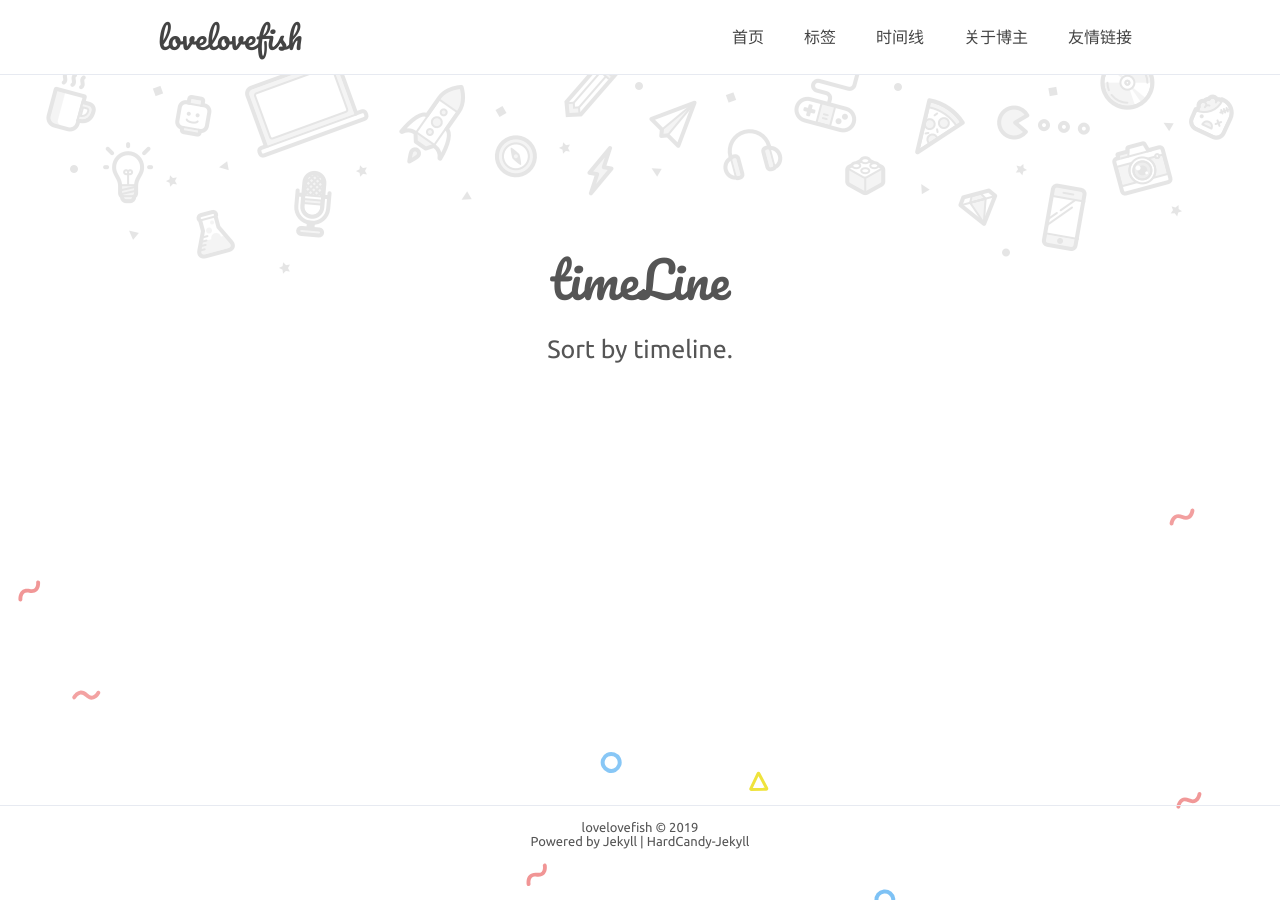
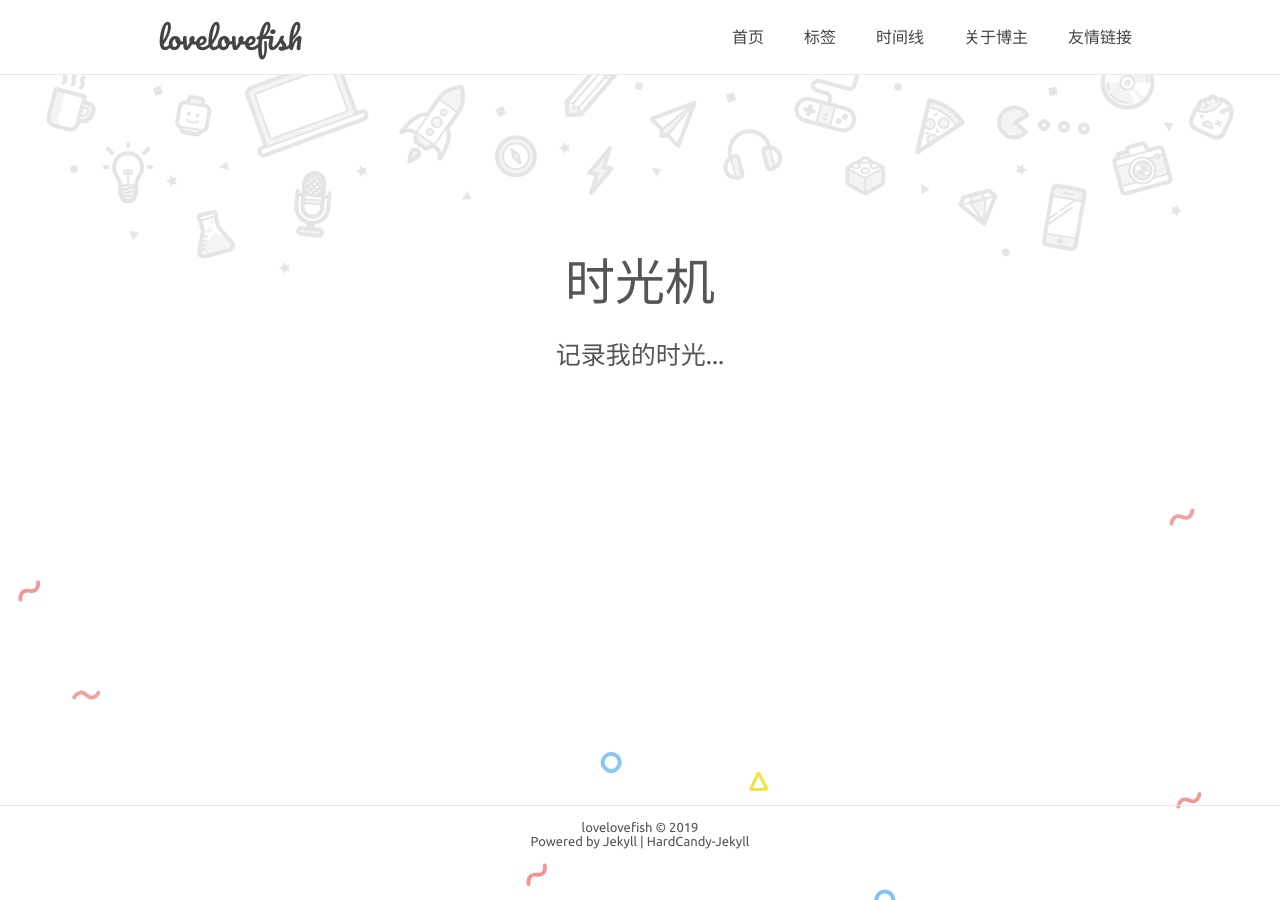
Before and after one commit to lovelovefish/lovelovefish.github.io, a Jekyll site: the page built from timeline.html, in a window 1280 px wide. Built offline with Jekyll 4.4.1, drawn with Linux system fonts in a browser that asks for light colours; comment, search, counter and statistics services are not loaded.

Commit message:
modified something

```diff
--- a/about.html
+++ b/about.html
@@ -2,7 +2,7 @@
 layout: default
 title: 关于我
 page-title: ComeOn!
-home-title: 要一起做快乐肥宅么?.
+home-title: 要一起做快乐肥宅么?
 description:
 ---
 
--- a/timeline.html
+++ b/timeline.html
@@ -1,8 +1,8 @@
 ---
 layout: default
 title: 时间线
-page-title: timeLine
-home-title: Sort by timeline.
+page-title: 时光机
+home-title: 记录我的时光...
 description:
 ---
 
```
